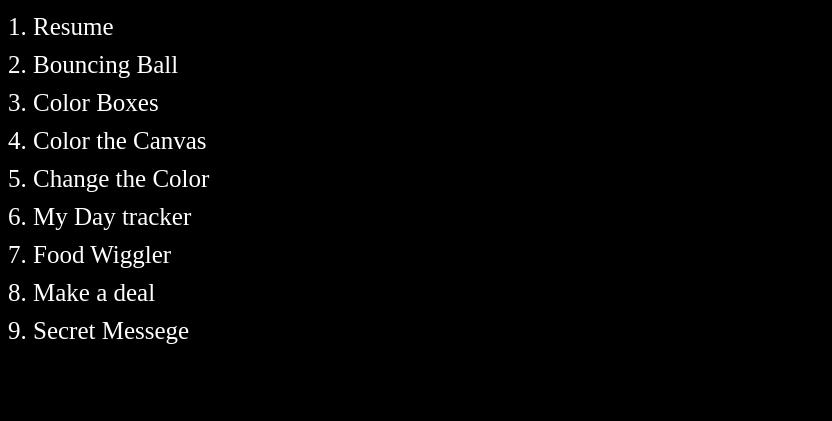
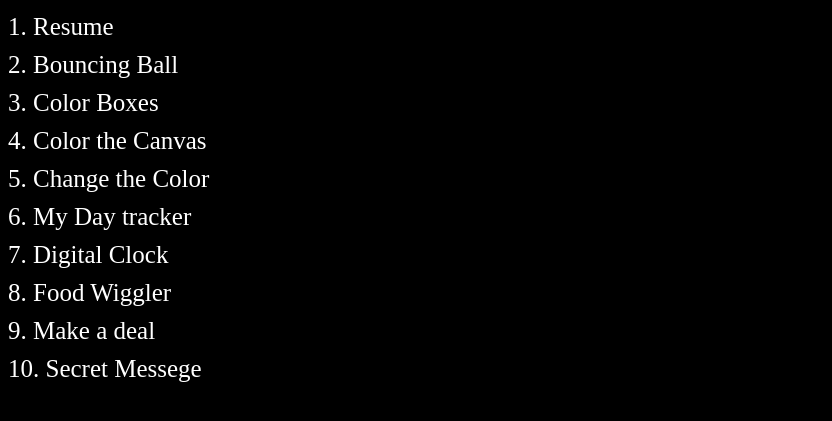
Before and after one commit to Ohjay33/theList, a plain HTML site: page index.html in a window 1280 px wide. Shown: the part 121-542 px from the top of the page, without its empty margins (0-832 px from the left). Drawn offline with Linux system fonts and the light colour scheme; a web font is replaced by a local one.

Commit message:
commit/5/30

```diff
--- a/index.html
+++ b/index.html
@@ -40,16 +40,22 @@
                 <a href="https://ohjay33.github.io/DayTracker/">6. My Day tracker</a>
 
             </div>
+
             <div class="project">
-                <a href="https://ohjay33.github.io/food_wiggler/">7. Food Wiggler</a>
+                <a href="https://ohjay33.github.io/DigitalClock/">7. Digital Clock</a>
+
+            </div>
+
+            <div class="project">
+                <a href="https://ohjay33.github.io/food_wiggler/">8. Food Wiggler</a>
 
             </div>
             <div class="project">
-                <a href="https://ohjay33.github.io/MakeDeal/">8. Make a deal</a>
+                <a href="https://ohjay33.github.io/MakeDeal/">9. Make a deal</a>
 
             </div>
             <div class="project">
-                <a href="https://ohjay33.github.io/SecretMessege/">9. Secret Messege</a>
+                <a href="https://ohjay33.github.io/SecretMessege/">10. Secret Messege</a>
 
             </div>
 
```
